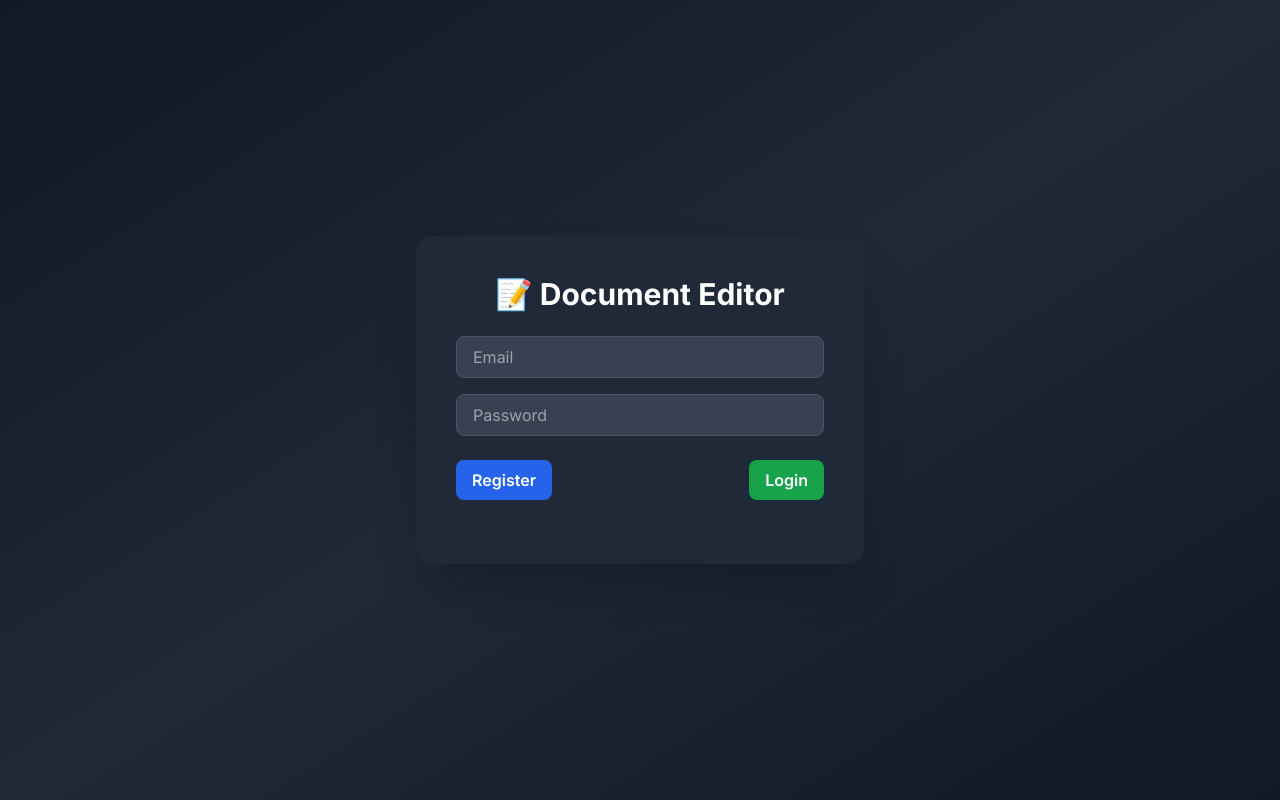
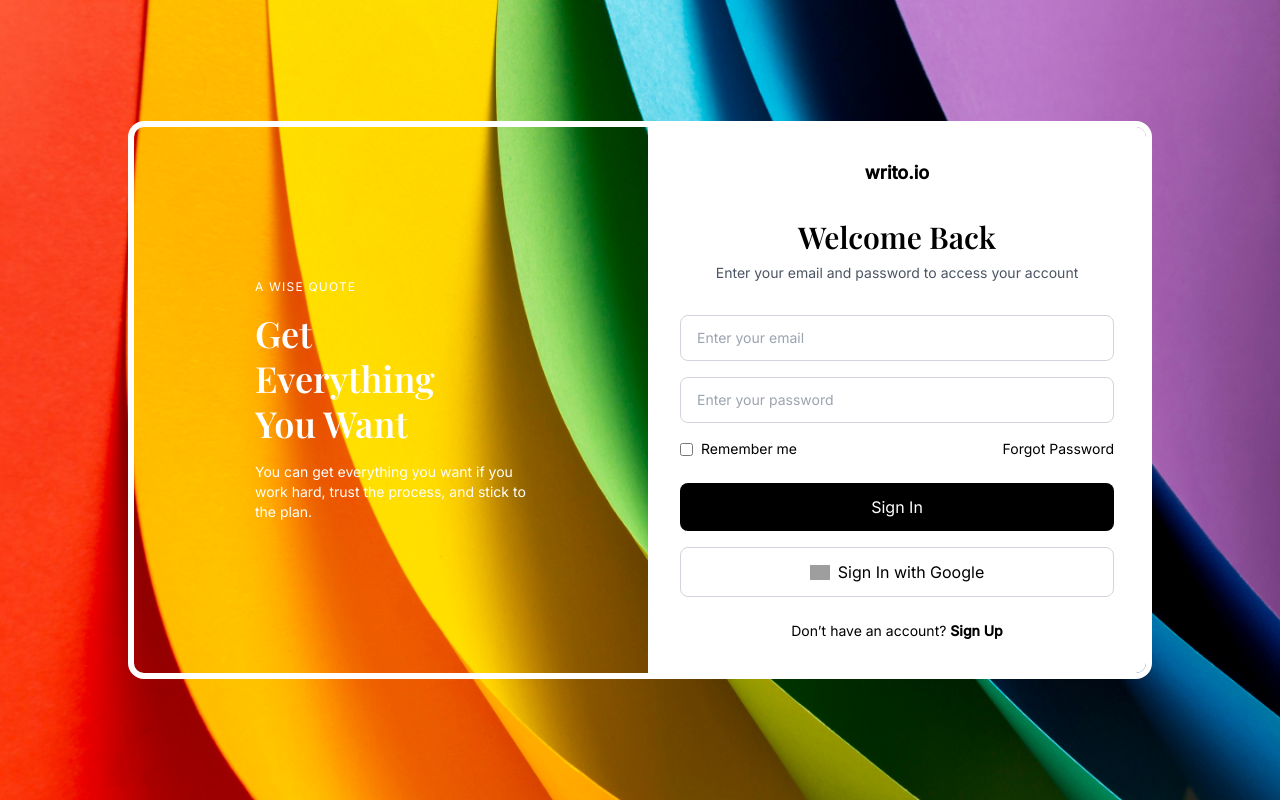
Before and after one commit to AkilSabir2203/writo.io, a website: page frontend/index.html in a window 1280 px wide. Drawn offline with nearby package versions, Linux system fonts and the light colour scheme; grey boxes are pictures that could not be loaded.

Commit message:
Added login page

```diff
--- a/frontend/index.html
+++ b/frontend/index.html
@@ -1,57 +1,67 @@
 <!DOCTYPE html>
 <html lang="en">
 <head>
-  <meta charset="UTF-8" />
-  <meta name="viewport" content="width=device-width, initial-scale=1.0" />
-  <title>Login / Register | Document Editor</title>
+<meta charset="UTF-8">
+<meta name="viewport" content="width=device-width, initial-scale=1.0">
+<title>Login Page</title>
 <script src="https://cdn.tailwindcss.com"></script>
-  <link href="https://fonts.googleapis.com/css2?family=Inter:wght@400;600;700&display=swap" rel="stylesheet">
+<link href="https://fonts.googleapis.com/css2?family=Playfair+Display:wght@600&family=Inter:wght@400;500&display=swap" rel="stylesheet">
 <style>
     body {
         font-family: 'Inter', sans-serif;
     }
+    .font-playfair {
+        font-family: 'Playfair Display', serif;
+    }
 </style>
 </head>
-<body class="bg-gradient-to-br from-gray-900 via-gray-800 to-gray-900 min-h-screen flex items-center justify-center">
+<body class="flex items-center justify-center min-h-screen bg-[url('abstract-paper-background-concept.jpg')] bg-cover bg-fixed bg-center overflow-hidden">
 
-  <div class="bg-gray-800 p-10 rounded-2xl shadow-2xl w-[90%] max-w-md">
-    <h1 class="text-3xl font-bold text-white text-center mb-6">📝 Document Editor</h1>
-
-    <div class="space-y-4">
-      <input
-        type="email"
-        id="email"
-        placeholder="Email"
-        class="w-full px-4 py-2 bg-gray-700 text-white rounded-lg border border-gray-600 focus:outline-none focus:ring-2 focus:ring-blue-500"
-      />
-
-      <input
-        type="password"
-        id="password"
-        placeholder="Password"
-        class="w-full px-4 py-2 bg-gray-700 text-white rounded-lg border border-gray-600 focus:outline-none focus:ring-2 focus:ring-blue-500"
-      />
+<div class="flex w-full max-w-5xl overflow-hidden rounded-2xl border-[6px] border-white">
+    <!-- Left panel -->
+    <div class="hidden md:flex flex-1 p-10 items-center justify-center bg-transparent">
+        <div class="p-6 text-white max-w-xs">
+            <p class="text-xs tracking-widest mb-4">A WISE QUOTE</p>
+            <h1 class="font-playfair text-4xl leading-tight mb-4">Get<br>Everything<br>You Want</h1>
+            <p class="text-sm">You can get everything you want if you work hard, trust the process, and stick to the plan.</p>
+        </div>
     </div>
 
-    <div class="flex justify-between mt-6">
-      <button
-        onclick="register()"
-        class="bg-blue-600 hover:bg-blue-700 text-white font-semibold py-2 px-4 rounded-lg transition"
-      >
-        Register
-      </button>
+    <!-- Right panel -->
+    <!-- ❌ removed rounded-r-lg -->
+    <div class="flex-1 p-8 flex flex-col justify-center bg-white">
+        <!-- Logo -->
+        <div class="text-center text-lg font-semibold mb-8">writo.io</div>
+        <!-- Heading -->
+        <h2 class="font-playfair text-3xl text-center mb-2">Welcome Back</h2>
+        <p class="text-sm text-gray-600 text-center mb-8">Enter your email and password to access your account</p>
 
-      <button
-        onclick="login()"
-        class="bg-green-600 hover:bg-green-700 text-white font-semibold py-2 px-4 rounded-lg transition"
-      >
-        Login
-      </button>
+        <!-- Form -->
+        <form>
+            <input type="email" placeholder="Enter your email" class="w-full border border-gray-300 rounded-lg px-4 py-3 text-sm mb-4 focus:outline-none focus:ring-2 focus:ring-black">
+            <input type="password" placeholder="Enter your password" class="w-full border border-gray-300 rounded-lg px-4 py-3 text-sm mb-4 focus:outline-none focus:ring-2 focus:ring-black">
+
+            <div class="flex justify-between items-center text-sm mb-6">
+                <label class="flex items-center space-x-2">
+                    <input type="checkbox" class="rounded border-gray-300">
+                    <span>Remember me</span>
+                </label>
+                <a href="#" class="text-black hover:underline">Forgot Password</a>
             </div>
 
-    <p id="message" class="mt-6 text-center text-sm text-yellow-400 font-medium"></p>
+            <button type="submit" class="w-full bg-black text-white rounded-lg py-3 mb-4 hover:bg-gray-900">Sign In</button>
+
+            <button type="button" class="w-full border border-gray-300 rounded-lg py-3 flex items-center justify-center space-x-2 hover:bg-gray-50">
+                <img src="https://upload.wikimedia.org/wikipedia/commons/4/4f/Icon-Google.svg" alt="" class="w-5">
+                <span>Sign In with Google</span>
+            </button>
+        </form>
+
+        <p class="text-center text-sm mt-6">
+            Don’t have an account? <a href="#" class="font-semibold hover:underline">Sign Up</a>
+        </p>
+    </div>
 </div>
 
-  <script src="script.js"></script>
 </body>
 </html>
```
Also changed, not shown: frontend/abstract-paper-background-concept.jpg (added). Lines whose indentation alone changed are shown as unchanged.
